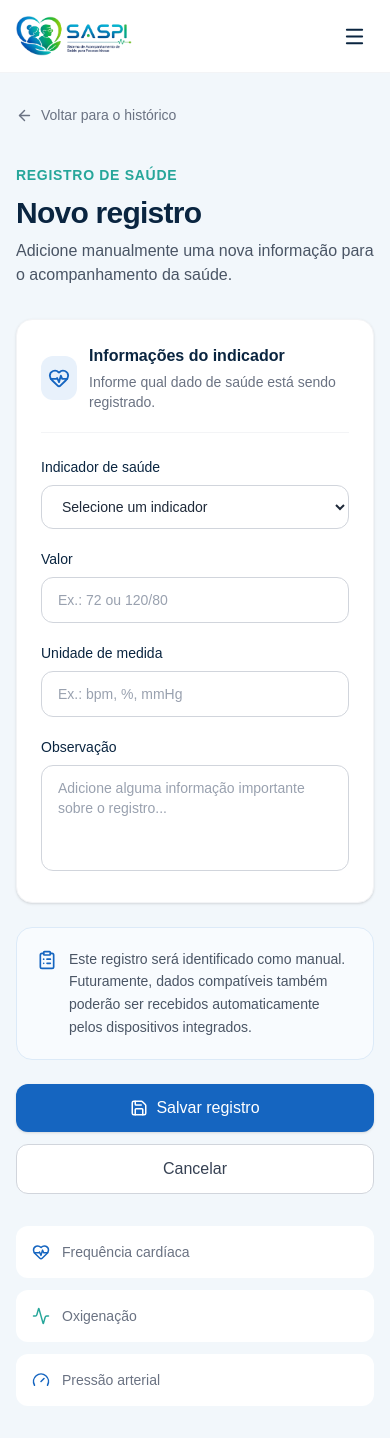
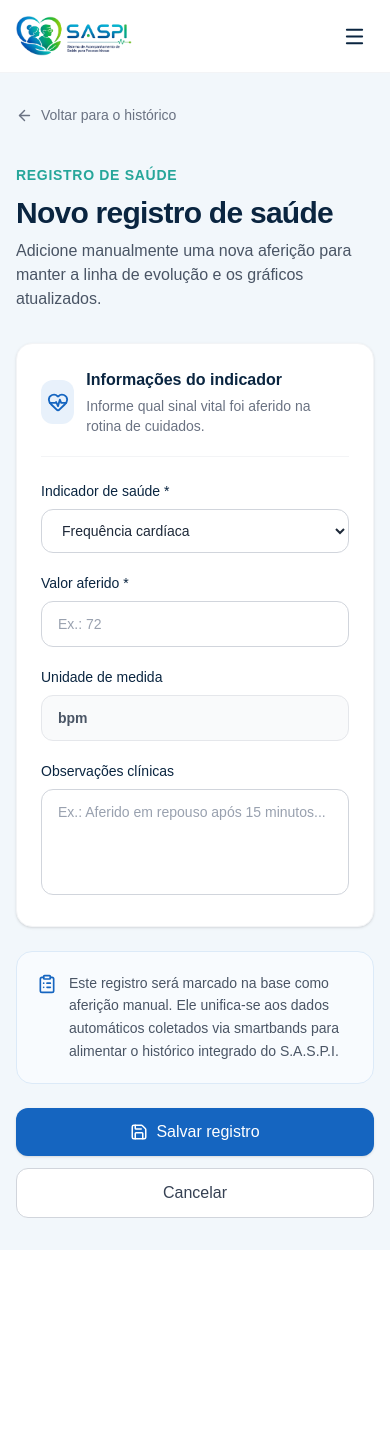
Before and after one commit to MiguelHelen/S.A.S.P.I-Sistema-de-Acompanhamento-de-Saude-para-Pessoas-Idosas-, a Next.js app: page /dashboard/historico/novo in a window 390 px wide. After the commit the page ends 1250 px from the top, so only its background shows below. Built offline with nearby package versions, Linux system fonts and the light colour scheme.

Commit message:
feat(historico): adiciona logica de estado hibrida e fluxo completo ao cadastro de sinais vitais

```diff
--- a/src/app/dashboard/historico/novo/page.tsx
+++ b/src/app/dashboard/historico/novo/page.tsx
@@ -1,5 +1,9 @@
+"use client";
+
+import { useState } from "react";
+import { useRouter } from "next/navigation";
+import Link from "next/link";
 import DashboardNavbar from "@/components/DashboardNavbar";
-import Link from "next/link";
 import {
   Activity,
   ArrowLeft,
@@ -7,9 +11,50 @@ import {
   Gauge,
   HeartPulse,
   Save,
+  Loader2,
+  CheckCircle2,
 } from "lucide-react";
 
 export default function NovoRegistro() {
+  const router = useRouter();
+  const [salvando, setSalvando] = useState(false);
+  const [sucesso, setSucesso] = useState(false);
+
+  // Estados alinhados com o esquema 'registro_saude' no Prisma
+  const [formData, setFormData] = useState({
+    indicador_nome: "Frequência Cardíaca", // No backend isso será mapeado para um indicador_id
+    valor: "",
+    unidade: "bpm",
+    observacao: "",
+  });
+
+  // Atualiza a unidade automaticamente dependendo do indicador escolhido
+  function handleIndicadorChange(nome_indicador: string) {
+    let novaUnidade = "bpm";
+    if (nome_indicador === "Oxigenação") novaUnidade = "%";
+    if (nome_indicador === "Pressão Arterial") novaUnidade = "mmHg";
+
+    setFormData({
+      ...formData,
+      indicador_nome: nome_indicador,
+      unidade: novaUnidade,
+    });
+  }
+
+  function handleSubmit(e: React.FormEvent) {
+    e.preventDefault();
+    setSalvando(true);
+
+    // Simula tempo de rede
+    setTimeout(() => {
+      setSalvando(false);
+      setSucesso(true);
+      setTimeout(() => {
+        router.push("/dashboard/historico");
+      }, 1200);
+    }, 600);
+  }
+
   return (
     <main className="min-h-screen bg-[#F2F7FB]">
       <DashboardNavbar />
@@ -29,16 +74,24 @@ export default function NovoRegistro() {
           </span>
 
           <h1 className="mt-2 text-3xl font-bold tracking-tight text-[#0A2540] md:text-4xl">
-            Novo registro
+            Novo registro de saúde
           </h1>
 
           <p className="mt-2 max-w-2xl text-gray-600">
-            Adicione manualmente uma nova informação para o acompanhamento da
-            saúde.
+            Adicione manualmente uma nova aferição para manter a linha de evolução e os gráficos atualizados.
           </p>
         </div>
 
-        <form className="mt-8 space-y-6">
+        {sucesso && (
+          <div className="mt-6 flex items-center gap-3 rounded-xl bg-emerald-50 p-4 text-emerald-800">
+            <CheckCircle2 size={20} className="shrink-0 text-emerald-600" />
+            <p className="text-sm font-medium">
+              Sinal vital registrado com sucesso! Redirecionando...
+            </p>
+          </div>
+        )}
+
+        <form onSubmit={handleSubmit} className="mt-8 space-y-6">
           <section className="rounded-2xl border border-gray-100 bg-white p-6 shadow-sm md:p-8">
             <div className="flex items-center gap-3 border-b border-gray-100 pb-5">
               <div className="flex h-11 w-11 items-center justify-center rounded-xl bg-[#E8F1FB] text-[#1565C0]">
@@ -49,82 +102,67 @@ export default function NovoRegistro() {
                 <h2 className="font-semibold text-[#0A2540]">
                   Informações do indicador
                 </h2>
-
                 <p className="mt-1 text-sm text-gray-500">
-                  Informe qual dado de saúde está sendo registrado.
+                  Informe qual sinal vital foi aferido na rotina de cuidados.
                 </p>
               </div>
             </div>
 
             <div className="mt-6 grid gap-5 md:grid-cols-2">
               <div className="md:col-span-2">
-                <label
-                  htmlFor="indicador"
-                  className="mb-2 block text-sm font-medium text-[#0A2540]"
-                >
-                  Indicador de saúde
+                <label htmlFor="indicador" className="mb-2 block text-sm font-medium text-[#0A2540]">
+                  Indicador de saúde *
                 </label>
-
                 <select
                   id="indicador"
-                  defaultValue=""
+                  value={formData.indicador_nome}
+                  onChange={(e) => handleIndicadorChange(e.target.value)}
                   className="w-full rounded-xl border border-gray-300 bg-white px-4 py-3 text-sm text-gray-800 outline-none transition focus:border-[#1565C0] focus:ring-4 focus:ring-[#1565C0]/10"
                 >
-                  <option value="" disabled>
-                    Selecione um indicador
-                  </option>
-                  <option value="frequencia">
-                    Frequência cardíaca
-                  </option>
-                  <option value="oxigenacao">Oxigenação</option>
-                  <option value="pressao">Pressão arterial</option>
+                  <option value="Frequência Cardíaca">Frequência cardíaca</option>
+                  <option value="Oxigenação">Oxigenação (SpO₂)</option>
+                  <option value="Pressão Arterial">Pressão arterial</option>
                 </select>
               </div>
 
               <div>
-                <label
-                  htmlFor="valor"
-                  className="mb-2 block text-sm font-medium text-[#0A2540]"
-                >
-                  Valor
+                <label htmlFor="valor" className="mb-2 block text-sm font-medium text-[#0A2540]">
+                  Valor aferido *
                 </label>
-
                 <input
                   id="valor"
                   type="text"
-                  placeholder="Ex.: 72 ou 120/80"
+                  required
+                  value={formData.valor}
+                  onChange={(e) => setFormData({ ...formData, valor: e.target.value })}
+                  placeholder={formData.indicador_nome === "Pressão Arterial" ? "Ex.: 120/80" : "Ex.: 72"}
                   className="w-full rounded-xl border border-gray-300 px-4 py-3 text-sm text-gray-800 placeholder:text-gray-400 outline-none transition focus:border-[#1565C0] focus:ring-4 focus:ring-[#1565C0]/10"
                 />
               </div>
 
               <div>
-                <label
-                  htmlFor="unidade"
-                  className="mb-2 block text-sm font-medium text-[#0A2540]"
-                >
+                <label htmlFor="unidade" className="mb-2 block text-sm font-medium text-[#0A2540]">
                   Unidade de medida
                 </label>
-
                 <input
                   id="unidade"
                   type="text"
-                  placeholder="Ex.: bpm, %, mmHg"
-                  className="w-full rounded-xl border border-gray-300 px-4 py-3 text-sm text-gray-800 placeholder:text-gray-400 outline-none transition focus:border-[#1565C0] focus:ring-4 focus:ring-[#1565C0]/10"
+                  readOnly
+                  value={formData.unidade}
+                  className="w-full rounded-xl border border-gray-200 bg-gray-50 px-4 py-3 text-sm font-semibold text-gray-600 outline-none cursor-not-allowed"
                 />
               </div>
 
               <div className="md:col-span-2">
-                <label
-                  htmlFor="observacao"
-                  className="mb-2 block text-sm font-medium text-[#0A2540]"
-                >
-                  Observação
+                <label htmlFor="observacao" className="mb-2 block text-sm font-medium text-[#0A2540]">
+                  Observações clínicas
                 </label>
-
                 <textarea
                   id="observacao"
                   rows={4}
-                  placeholder="Adicione alguma informação importante sobre o registro..."
+                  value={formData.observacao}
+                  onChange={(e) => setFormData({ ...formData, observacao: e.target.value })}
+                  placeholder="Ex.: Aferido em repouso após 15 minutos..."
                   className="w-full resize-none rounded-xl border border-gray-300 px-4 py-3 text-sm text-gray-800 placeholder:text-gray-400 outline-none transition focus:border-[#1565C0] focus:ring-4 focus:ring-[#1565C0]/10"
                 />
               </div>
@@ -133,15 +171,10 @@ export default function NovoRegistro() {
 
           <div className="rounded-2xl border border-[#DCEAF8] bg-[#F8FBFE] p-5">
             <div className="flex gap-3">
-              <ClipboardList
-                size={20}
-                className="mt-0.5 shrink-0 text-[#1565C0]"
-              />
-
+              <ClipboardList size={20} className="mt-0.5 shrink-0 text-[#1565C0]" />
               <p className="text-sm leading-relaxed text-gray-600">
-                Este registro será identificado como manual. Futuramente, dados
-                compatíveis também poderão ser recebidos automaticamente pelos
-                dispositivos integrados.
+                Este registro será marcado na base como aferição manual. Ele unifica-se
+                aos dados automáticos coletados via smartbands para alimentar o histórico integrado do S.A.S.P.I.
               </p>
             </div>
           </div>
@@ -155,31 +188,15 @@ export default function NovoRegistro() {
             </Link>
 
             <button
-              type="button"
-              className="inline-flex items-center justify-center gap-2 rounded-xl bg-[#1565C0] px-6 py-3 font-medium text-white shadow-sm transition hover:-translate-y-0.5 hover:bg-[#0A2540] hover:shadow-md"
+              type="submit"
+              disabled={salvando}
+              className="inline-flex items-center justify-center gap-2 rounded-xl bg-[#1565C0] px-6 py-3 font-medium text-white shadow-sm transition hover:-translate-y-0.5 hover:bg-[#0A2540] hover:shadow-md disabled:opacity-70"
             >
-              <Save size={18} />
-              Salvar registro
+              {salvando ? <Loader2 size={18} className="animate-spin" /> : <Save size={18} />}
+              {salvando ? "Registrando..." : "Salvar registro"}
             </button>
           </div>
         </form>
-
-        <div className="mt-8 grid gap-3 sm:grid-cols-3">
-          <div className="flex items-center gap-3 rounded-xl bg-white p-4 text-sm text-gray-500">
-            <HeartPulse size={18} className="text-[#1565C0]" />
-            Frequência cardíaca
-          </div>
-
-          <div className="flex items-center gap-3 rounded-xl bg-white p-4 text-sm text-gray-500">
-            <Activity size={18} className="text-[#26A69A]" />
-            Oxigenação
-          </div>
-
-          <div className="flex items-center gap-3 rounded-xl bg-white p-4 text-sm text-gray-500">
-            <Gauge size={18} className="text-[#1565C0]" />
-            Pressão arterial
-          </div>
-        </div>
       </div>
     </main>
   );
```
